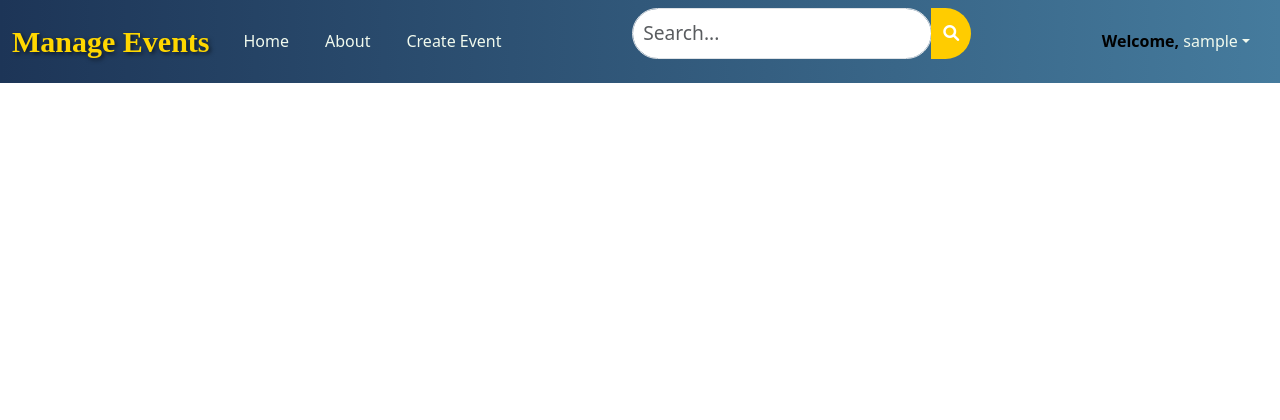
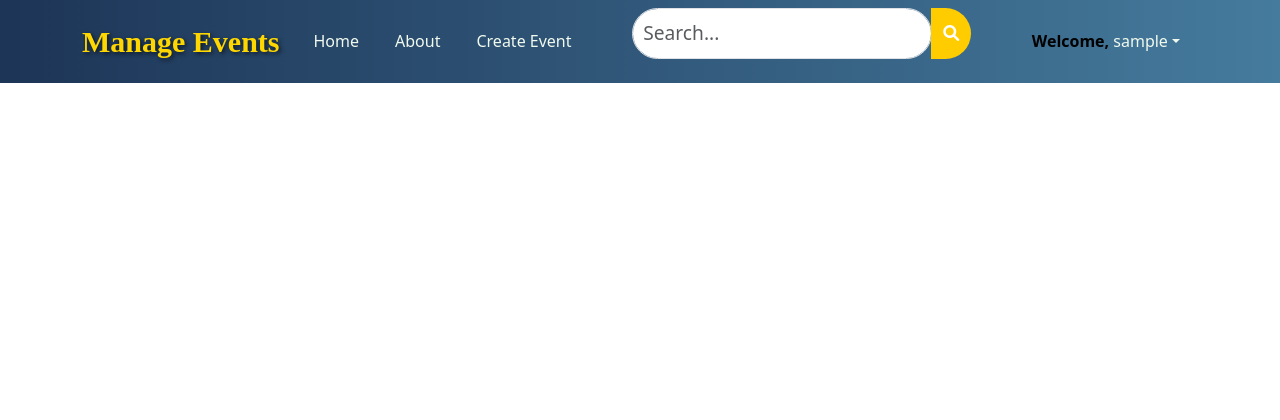
Before and after one commit to boniamin4444/event_management, a PHP site: page /index.php in a window 1280 px wide. Shown: the top 420 px of the page. Run offline with PHP 8.4, Linux system fonts and the light colour scheme; the visitor is signed in with stand-in values (Sample User, id 1); data that the repository does not hold is empty.

Commit message:
change header style

```diff
--- a/header.php
+++ b/header.php
@@ -106,7 +106,7 @@ $_SESSION['loggedin'] = $_SESSION['loggedin'] ?? false; // Default: Not logged i
 <body>
 <header>
     <nav class="navbar navbar-expand-lg navbar-custom fixed-top" id="navbar">
-        <div class="container-fluid">
+        <div class="container">
               <a class="navbar-brand" href="index.php" style="font-family: 'Times New Roman', serif; font-size: 30px; color: gold; text-shadow: 2px 2px 4px rgba(0, 0, 0, 0.6);">
   Manage Events
 </a>
@@ -161,7 +161,7 @@ $_SESSION['loggedin'] = $_SESSION['loggedin'] ?? false; // Default: Not logged i
                     </li>
                     <?php else: ?>
                     <li class="nav-item">
-                        <a class="nav-link" href="#" data-bs-toggle="modal" data-bs-target="#loginModal">Login</a>
+                        <a class="nav-link" href="#" data-bs-toggle="modal" data-bs-target="#loginModal"  style="color: gold" >Login</a>
                     </li>
                     <?php endif; ?>
                 </ul>
```
